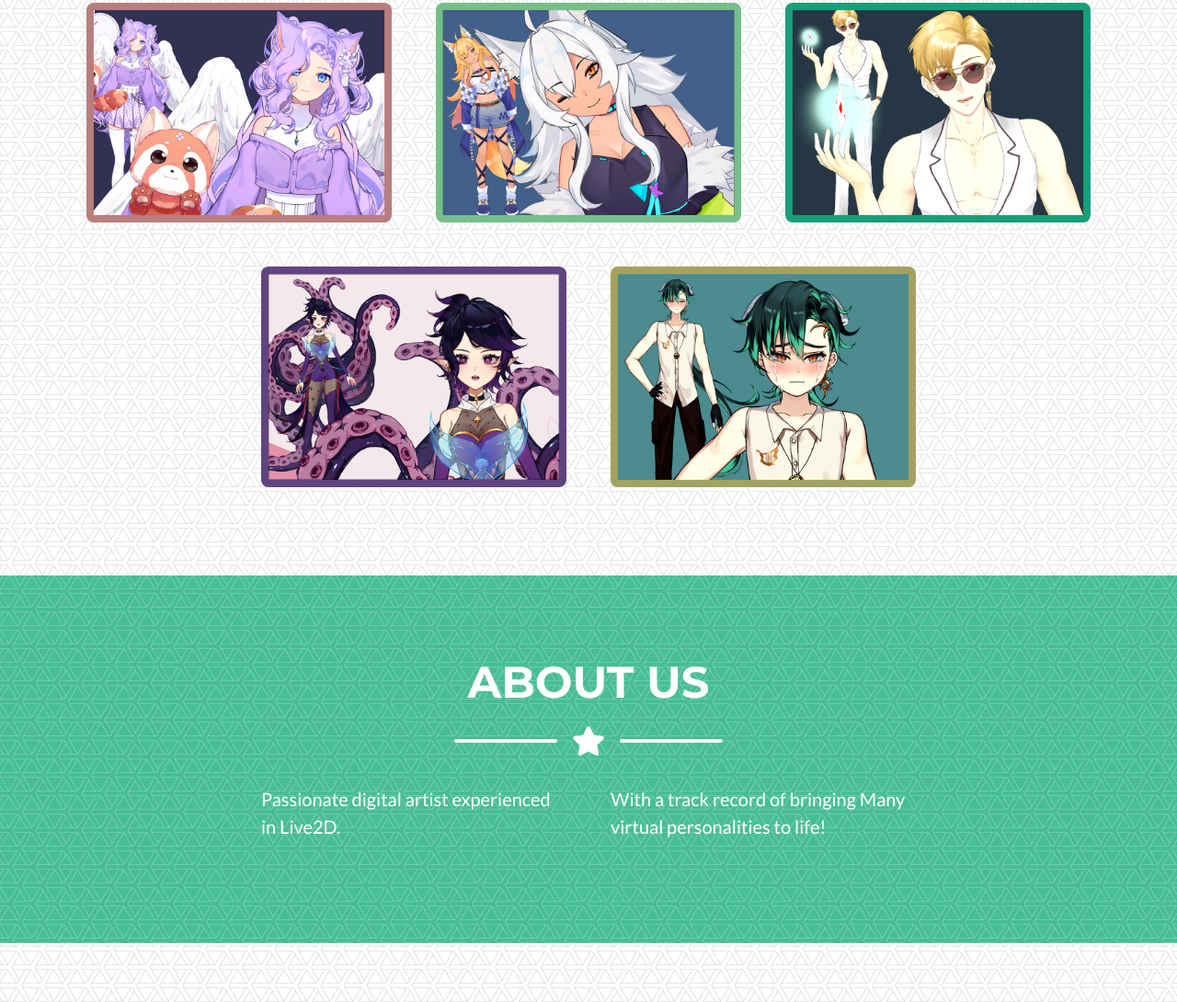
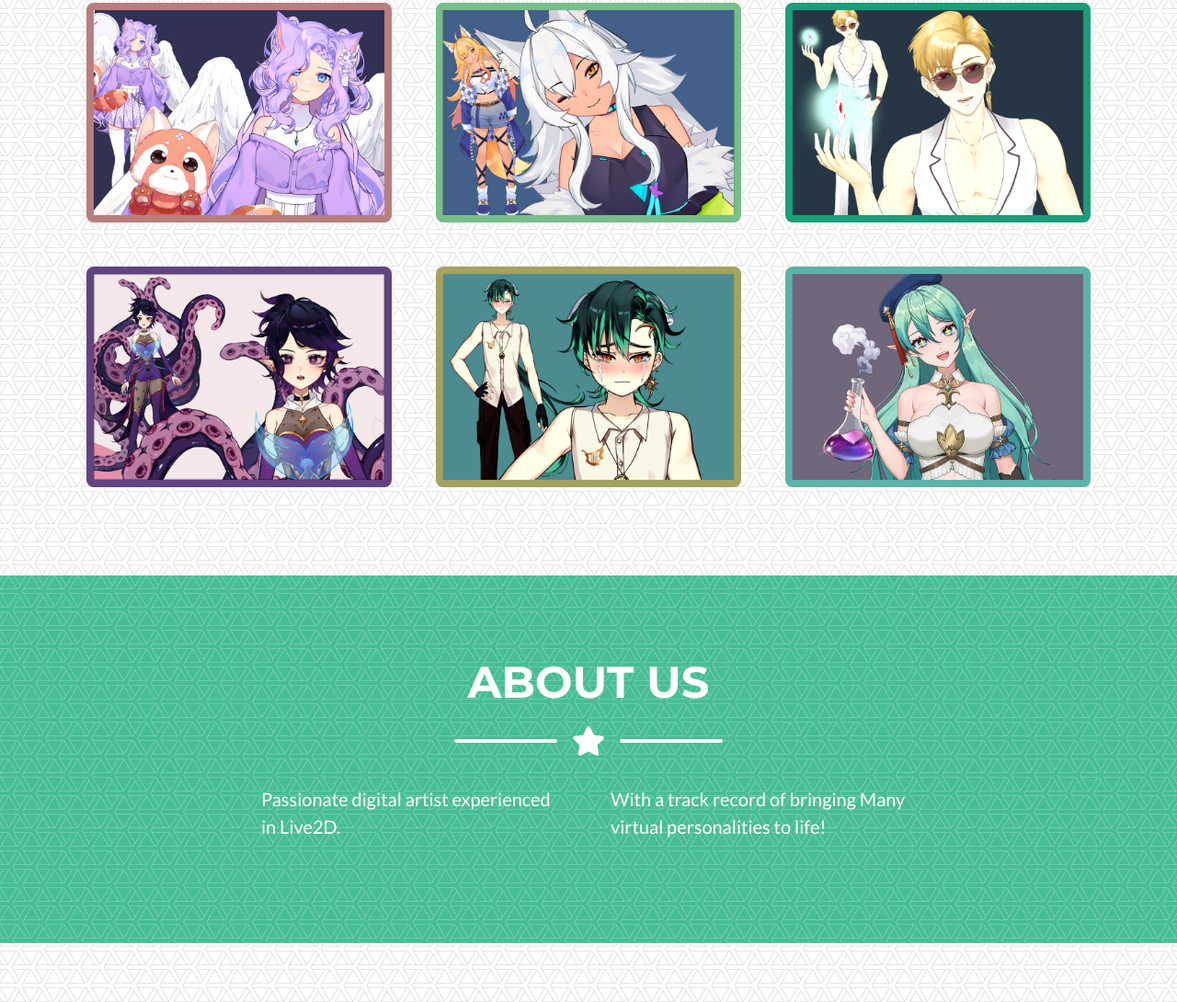
Before and after one commit to DarkyDono/Portfolio, a plain HTML site: page index.html in a window 1280 px wide. Shown: the part 945-2035 px from the top of the page at 92% size. Drawn offline with nearby package versions, Linux system fonts and the light colour scheme.

Commit message:
Update index.html
Unhide ellcyrs

```diff
--- a/index.html
+++ b/index.html
@@ -112,14 +112,14 @@
                         </div>
                     </div>
                     <!-- Portfolio Item 6 -->
-<!--                     <div class="col-md-6 col-lg-4">
+                    <div class="col-md-6 col-lg-4">
                         <div class="portfolio-item mx-auto first" cid='6'>
                             <div class="portfolio-item-caption d-flex align-items-center justify-content-center h-100 w-100">
                                 <div class="portfolio-item-caption-content text-center text-white"><i class="fas fa-play fa-3x"></i></div>
                             </div>
                             <img class="img-fluid" src="assets/img/portfolio/submarine.png" alt="" />
                         </div>
-                    </div> -->
+                    </div>
                 </div>
             </div>
         </section>
```
